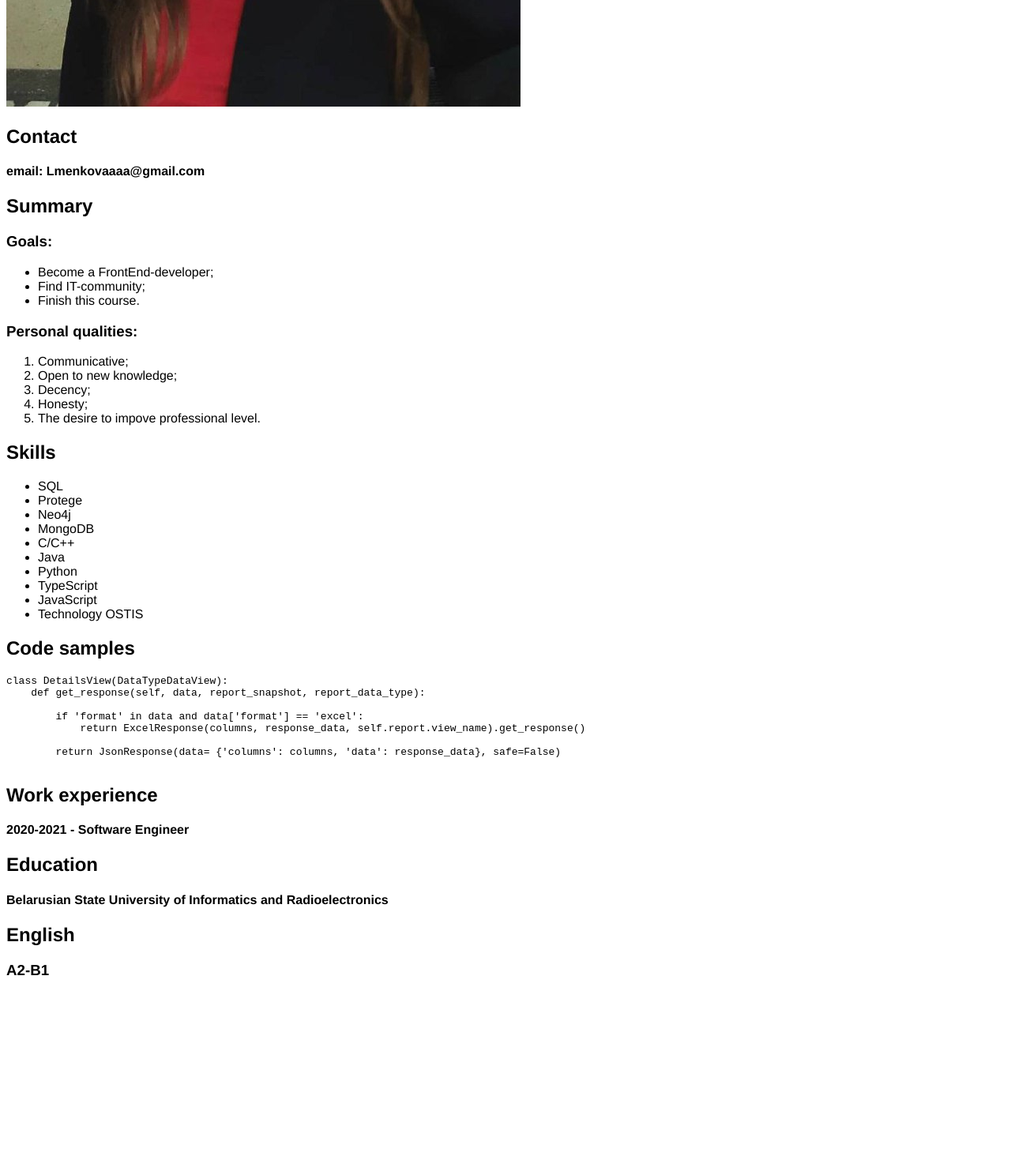
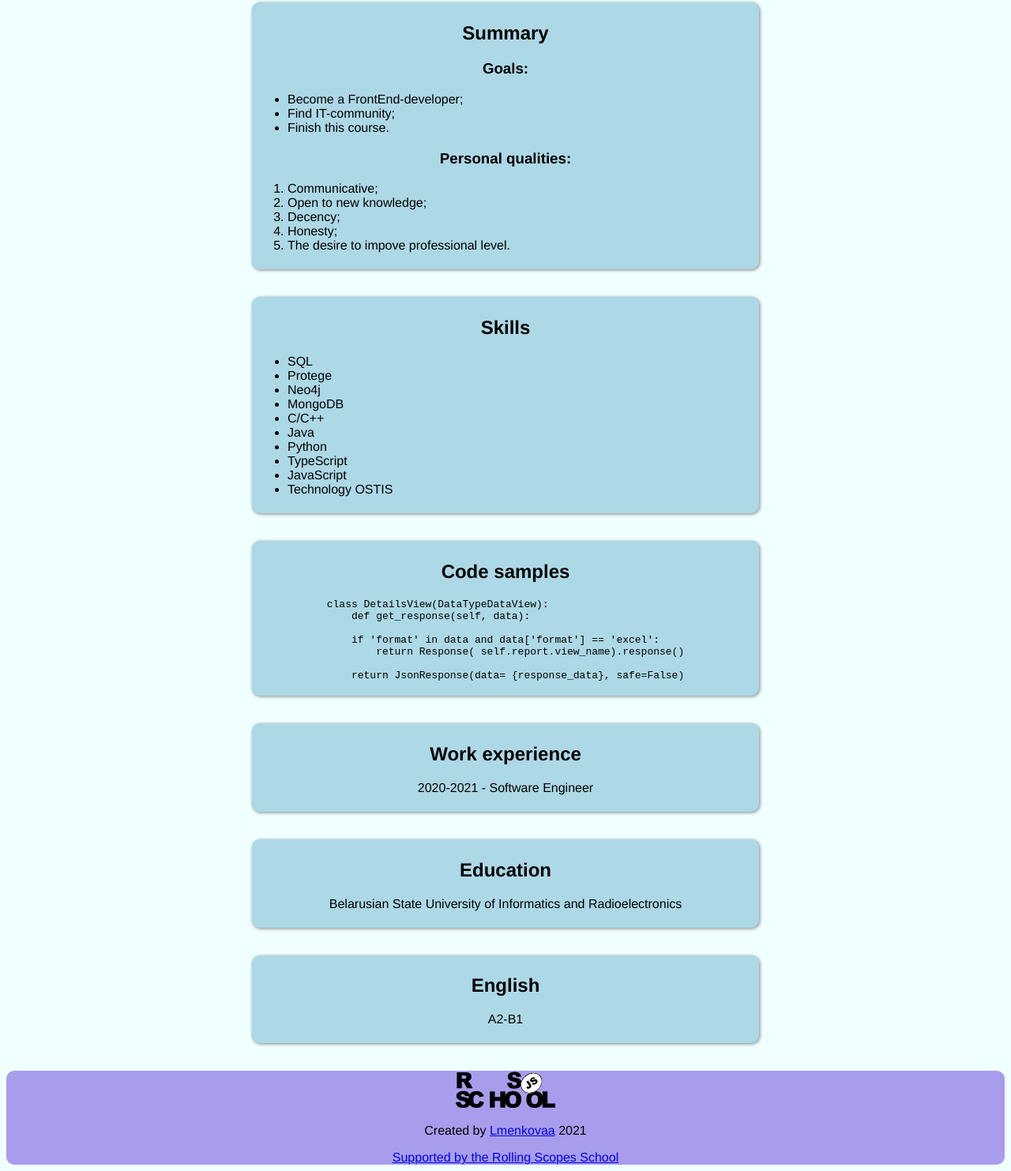
Before and after one commit to Lmenkovaa/rsschool-cv, a plain HTML site: page index.html in a window 1280 px wide. Shown: the part 745-2228 px from the top of the page at 79% size. Before the commit the page ends 2004 px from the top, so only its background shows below. Drawn offline with Linux system fonts and the light colour scheme.

Commit message:
feat: add css styles into index

```diff
--- a/index.html
+++ b/index.html
@@ -5,14 +5,19 @@
       <title>CV</title>
       <link rel="stylesheet" href="style.css">
     </head>
-    <body>
+    <body class='main'>
+    <div>
     <h1>Lizaveta Miankova</h1>
 
-    <p><img src="cv_img.jpeg" alt="Photi Lizaveta Miankova"></p>
 
+    <p><img class ='avatar' src="cv_img.jpeg" alt="Photi Lizaveta Miankova"></p>
+    </div>
+    <div class='info'>
       <h2>Contact</h2>
         <h4>email: Lmenkovaaaa@gmail.com</h4>
+    </div>
 
+    <div class='info'>
       <h2>Summary</h2>
         <h3>Goals:</h3>
           <ul>
@@ -22,14 +27,16 @@
           </ul>
 
         <h3>Personal qualities:</h3>
-      <ol>
+          <p><ol>
             <li>Communicative;</li>
             <li>Open to new knowledge;</li>
             <li>Decency;</li>
             <li>Honesty;</li>
             <li>The desire to impove professional level.</li>
-      </ol>
+          </ol></p>
+    </div>
 
+    <div class='info'>
       <h2>Skills</h2>
         <ul>
           <li>SQL</li>
@@ -43,23 +50,39 @@
           <li>JavaScript</li>
           <li>Technology OSTIS</li>
         </ul>
+    </div>
 
+    <div class='info'>
       <h2>Code samples</h2>
       <pre class="code"><code>class DetailsView(DataTypeDataView):
-    def get_response(self, data, report_snapshot, report_data_type):
+    def get_response(self, data):
 
     if 'format' in data and data['format'] == 'excel':
-            return ExcelResponse(columns, response_data, self.report.view_name).get_response()
+        return Response( self.report.view_name).response()
 
-        return JsonResponse(data= {'columns': columns, 'data': response_data}, safe=False)</code></pre>
+    return JsonResponse(data= {response_data}, safe=False)</code></pre>
+    </div>
 
+    <div class='info'>
       <h2>Work experience</h2>
-      <h4>2020-2021 - Software Engineer</h4>
+        <p>2020-2021 - Software Engineer</p>
+    </div>
 
+    <div class='info'>
       <h2>Education</h2>
-      <h4>Belarusian State University of Informatics and Radioelectronics</h4>
+        <p>Belarusian State University of Informatics and Radioelectronics</p>
+    </div>
 
+    <div class='info'>
       <h2>English</h2>
-      <h3>A2-B1</h3>
+        <p>A2-B1</p>
+    </div>
+
+    <div class='footer'>
+      <img class='logo' src='rs.svg' alt='Rolling Scopes School logo'>
+      <p>Created by <a href="https://github.com/Lmenkovaa">  Lmenkovaa</a>  2021</p>
+      <a href="https://rs.school/js/">  Supported by the Rolling Scopes School</a>
+    </div>
+
     </body>
 </html>
```
Lines whose indentation alone changed are shown as unchanged.
